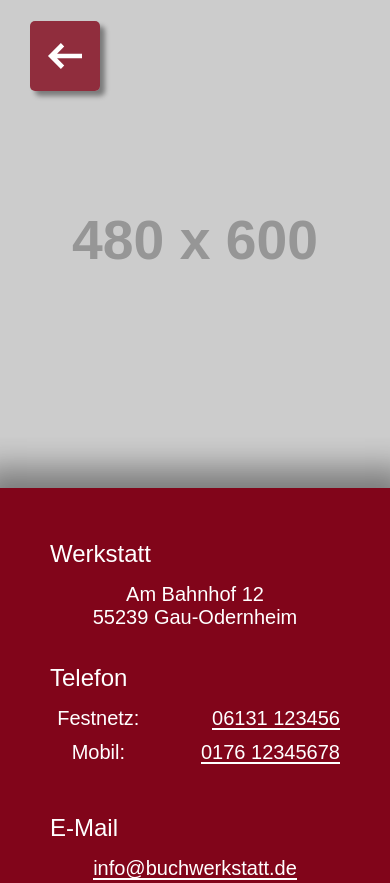
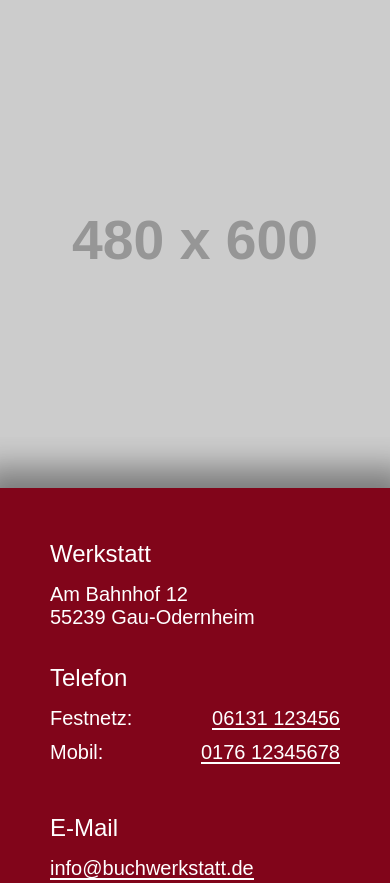
Before and after one commit to ProfessorOwl/ateliermainz, a plain HTML site: page sites/kontakt.html in a window 390 px wide. Shown: the top 883 px of the page. Drawn offline with Linux system fonts and the light colour scheme; placeholder pictures from the web are drawn by us; a web font is replaced by a local one.

Commit message:
better navbutton

```diff
--- a/CSS/kontakt.css
+++ b/CSS/kontakt.css
@@ -14,8 +14,10 @@
     clip-path: inset(-50px 0px 0px 0px);
   }
    .Footer-Kontakt-Item {
-     text-align:left;
      padding: 0.5em 0;
+   }
+   #Footer-Kontakt div p{
+    text-align: left;
    }
 
    .Öffnungszeiten {
--- a/CSS/stylesheet.css
+++ b/CSS/stylesheet.css
@@ -212,9 +212,15 @@ h4 {
 }
 @media only screen and (max-width: 720px) {
   #navbutton {
+    position: fixed;
     grid-template-columns: auto;
-    padding: 10px;
+    padding: 20px;
     background-color: rgba(129, 5, 26, 0.8);
+    right: 30px;
+    bottom: 30px;
+    left: auto;
+    top: auto;
+    backdrop-filter: blur(3px);
   }
   #navbutton img {
     height: 50px;
```
